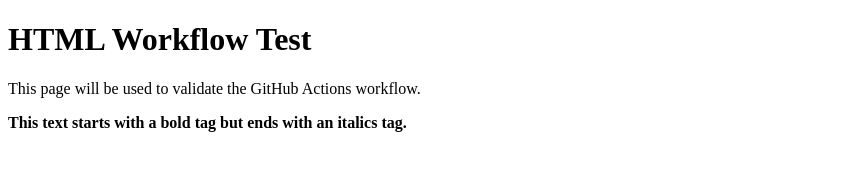
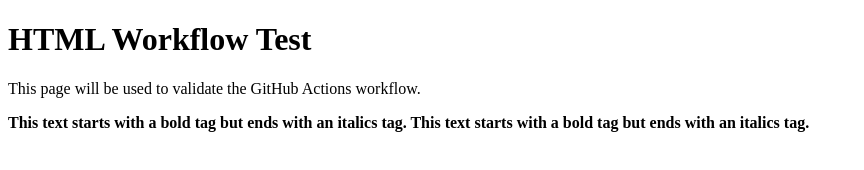
Before and after one commit to vrushalishah2710/N8N_Vrushali, a plain HTML site: page index.html in a window 1280 px wide. Shown: the whole page, without its empty margins (0-864 px from the left). Drawn offline with Linux system fonts and the light colour scheme.

Commit message:
Update index.html

```diff
--- a/index.html
+++ b/index.html
@@ -13,6 +13,7 @@
 
     <div>
         <b>This text starts with a bold tag but ends with an italics tag.</i>
+            <b>This text starts with a bold tag but ends with an italics tag.</i>
     </div>
 
 </body>
```
